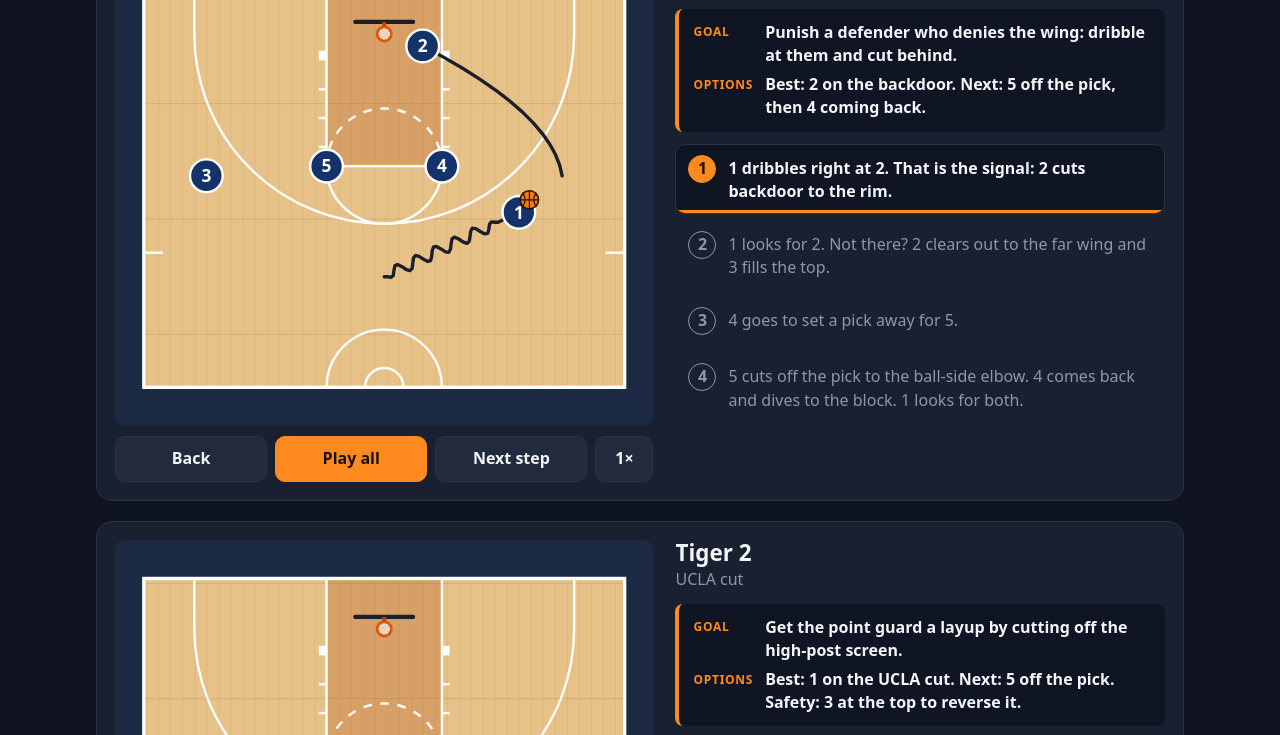
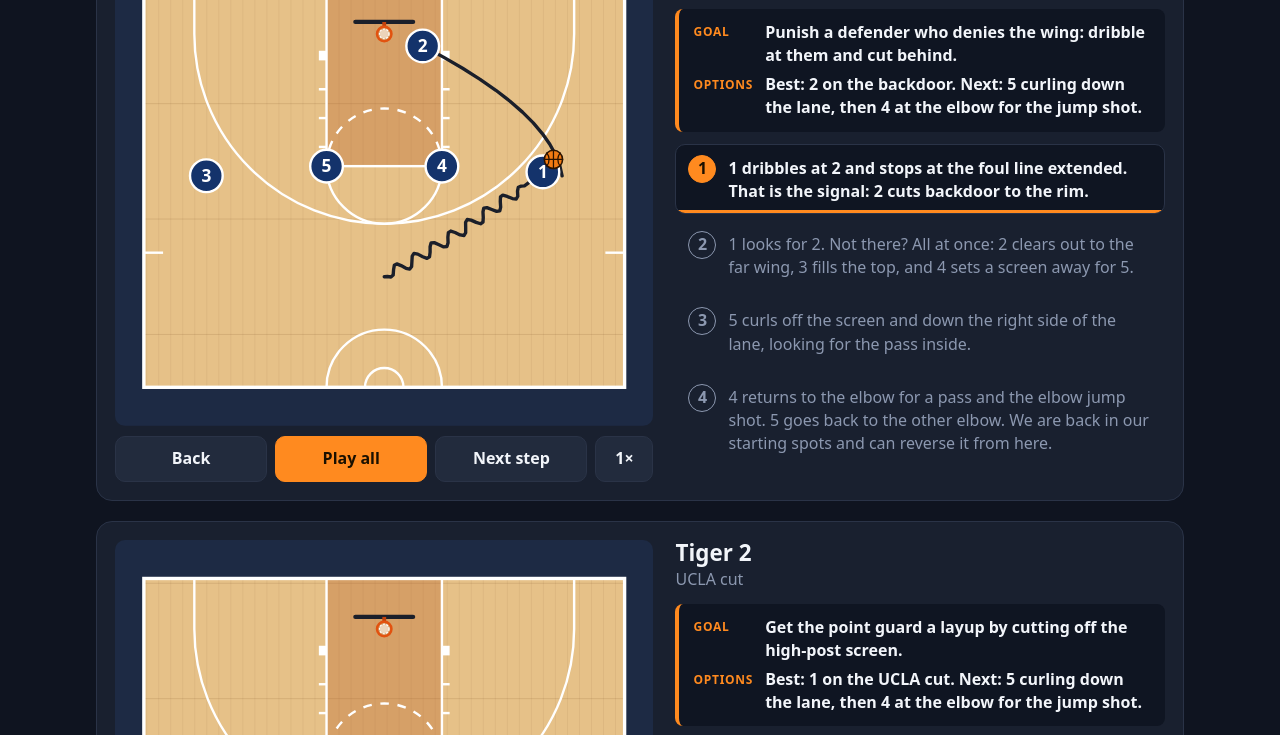
Before and after one commit to mboegner/hoops-site, a plain HTML site: page index.html in a window 1280 px wide. Shown: the part 410-1145 px from the top of the page. Drawn offline with Linux system fonts and the light colour scheme.

Commit message:
Deploy from basketball-plays 96b20afad360a4e6bc87b855fc104dc6da9d4dfb mboegner/basketball-plays@96b20afad360a4e6bc87b855fc104dc6da9d4dfb

```diff
--- a/plays/4-across-3.json
+++ /dev/null
@@ -1,32 +0,0 @@
-{
-  "name": "4-Across: ball to 3",
-  "subtitle": "Press break, second option",
-  "court": "full",
-  "level": "youth",
-  "goal": "Same pattern as ball to 5, on the opposite side.",
-  "options": "Inbound: 5 first, then 3, then 1. After the catch: sideline, middle, long, or back to 4.",
-  "versus": "Full-court zone press",
-  "start": { "o4": [300, 900], "o3": [55, 690], "o2": [195, 690], "o1": [325, 690], "o5": [465, 690] },
-  "ball": "o4",
-  "steps": [
-    {
-      "note": "5 is covered, so 4 hits 3 on the other side.",
-      "actions": [
-        { "type": "pass", "from": "o4", "to": "o3" }
-      ]
-    },
-    {
-      "note": "On the catch: 2 angle-cuts to the sideline at half court, 1 angle-cuts to the center circle, 5 goes long to the basket, and 4 steps in behind as the safety.",
-      "actions": [
-        { "type": "cut", "player": "o2", "path": [[50, 480]] },
-        { "type": "cut", "player": "o1", "path": [[258, 470]] },
-        { "type": "cut", "player": "o5", "path": [[450, 230]] },
-        { "type": "cut", "player": "o4", "path": [[370, 800]] }
-      ]
-    },
-    {
-      "note": "3 looks up the floor and takes whoever is open: 2 on the sideline, 1 in the middle, 5 long, or 4 behind.",
-      "actions": []
-    }
-  ]
-}
--- a/plays/4-across-5.json
+++ /dev/null
@@ -1,32 +0,0 @@
-{
-  "name": "4-Across: ball to 5",
-  "subtitle": "Press break, first option",
-  "court": "full",
-  "level": "youth",
-  "goal": "Beat the press with passes, not dribbles. Catch it and look up.",
-  "options": "Inbound: 5 first, then 3, then 1. After the catch: sideline, middle, long, or back to 4.",
-  "versus": "Full-court zone press",
-  "start": { "o4": [300, 900], "o3": [55, 690], "o2": [195, 690], "o1": [325, 690], "o5": [465, 690] },
-  "ball": "o4",
-  "steps": [
-    {
-      "note": "4 fakes a pass to the middle, then hits 5.",
-      "actions": [
-        { "type": "pass", "from": "o4", "to": "o5" }
-      ]
-    },
-    {
-      "note": "On the catch: 1 angle-cuts to the sideline at half court, 2 angle-cuts to the center circle, 3 goes long to the basket, and 4 steps in behind as the safety.",
-      "actions": [
-        { "type": "cut", "player": "o1", "path": [[470, 480]] },
-        { "type": "cut", "player": "o2", "path": [[262, 470]] },
-        { "type": "cut", "player": "o3", "path": [[70, 230]] },
-        { "type": "cut", "player": "o4", "path": [[170, 800]] }
-      ]
-    },
-    {
-      "note": "5 looks up the floor and takes whoever is open: 1 on the sideline, 2 in the middle, 3 long, or 4 behind.",
-      "actions": []
-    }
-  ]
-}
--- a/plays/4-across-screen.json
+++ b/plays/4-across-screen.json
@@ -1,33 +1,33 @@
 {
   "name": "4-Across: screen for 1",
-  "subtitle": "Press break, when 3 and 5 are shut down",
+  "subtitle": "Press break, when 4 and 5 are shut down",
   "court": "full",
   "level": "youth",
   "goal": "If they take away both sidelines, free the point guard in the middle.",
-  "options": "Best: 1 coming back to the ball off 2's screen. Then 1 looks long to 3 or 5.",
+  "options": "Best: 1 coming back to the ball off 2's screen. Then 1 looks long to 4 or 5.",
   "versus": "Full-court zone press",
-  "start": { "o4": [300, 900], "o3": [55, 690], "o2": [195, 690], "o1": [325, 690], "o5": [465, 690] },
-  "ball": "o4",
+  "start": { "o3": [300, 900], "o4": [55, 690], "o2": [195, 690], "o1": [325, 690], "o5": [465, 690] },
+  "ball": "o3",
   "steps": [
     {
-      "note": "3 and 5 are shut down, so they go long. 2 screens for 1.",
+      "note": "4 and 5 are shut down, so they go long. 2 screens for 1.",
       "actions": [
-        { "type": "cut", "player": "o3", "path": [[60, 440]] },
+        { "type": "cut", "player": "o4", "path": [[60, 440]] },
         { "type": "cut", "player": "o5", "path": [[460, 440]] },
         { "type": "screen", "player": "o2", "path": [[287, 700]] }
       ]
     },
     {
-      "note": "1 comes off the screen back toward the ball. 4 passes to 1.",
+      "note": "1 comes off the screen back toward the ball. 3 passes to 1.",
       "actions": [
         { "type": "cut", "player": "o1", "path": [[285, 752], [215, 790]] },
-        { "type": "pass", "from": "o4", "to": "o1" }
+        { "type": "pass", "from": "o3", "to": "o1" }
       ]
     },
     {
-      "note": "4 steps in behind the ball as the safety. 1 looks up the floor.",
+      "note": "3 steps in behind the ball as the safety. 1 looks up the floor.",
       "actions": [
-        { "type": "cut", "player": "o4", "path": [[375, 815]] }
+        { "type": "cut", "player": "o3", "path": [[375, 815]] }
       ]
     }
   ]
--- /dev/null
+++ b/plays/4-across.json
@@ -0,0 +1,46 @@
+{
+  "name": "4-Across",
+  "subtitle": "Press break",
+  "court": "full",
+  "level": "youth",
+  "goal": "Beat the press with passes, not dribbles. Catch it and look up.",
+  "options": "First: 1 up the sideline for the fast break. Backup, always there: back to 3, then reverse to 4.",
+  "versus": "Full-court zone press",
+  "start": { "o3": [300, 900], "o4": [55, 690], "o2": [195, 690], "o1": [325, 690], "o5": [465, 690] },
+  "ball": "o3",
+  "steps": [
+    {
+      "note": "3 fakes a pass to the middle, then hits 5. If 5 is covered, look to 4, then 1. Ball to 4 is the same pattern on the other side.",
+      "actions": [
+        { "type": "pass", "from": "o3", "to": "o5" }
+      ]
+    },
+    {
+      "note": "On the catch: 1 angle-cuts to the sideline at half court. 2 angle-cuts to the right side of the center circle. 4 comes up to the first sideline mark and stays back for the reversal. 3 steps in behind the ball as the safety.",
+      "actions": [
+        { "type": "cut", "player": "o1", "path": [[470, 480]] },
+        { "type": "cut", "player": "o2", "path": [[312, 468]] },
+        { "type": "cut", "player": "o4", "path": [[60, 600]] },
+        { "type": "cut", "player": "o3", "path": [[170, 800]] }
+      ]
+    },
+    {
+      "note": "First look: 1 up the sideline for the fast break. The defense will start taking this away.",
+      "actions": [
+        { "type": "look", "from": "o5", "to": "o1" }
+      ]
+    },
+    {
+      "note": "The backup is always there: 5 passes back to 3.",
+      "actions": [
+        { "type": "pass", "from": "o5", "to": "o3" }
+      ]
+    },
+    {
+      "note": "3 reverses the ball to 4 on the other side.",
+      "actions": [
+        { "type": "pass", "from": "o3", "to": "o4" }
+      ]
+    }
+  ]
+}
--- a/plays/arizona.json
+++ b/plays/arizona.json
@@ -36,7 +36,7 @@
       ]
     },
     {
-      "note": "Overload! 3 has 2 in the corner, 5 at the elbow and 4 on the block. Find the open one.",
+      "note": "Overload: 3 has 2 in the corner, 5 at the elbow and 4 on the block. Find the open one.",
       "actions": []
     }
   ]
--- a/plays/carolina.json
+++ b/plays/carolina.json
@@ -34,7 +34,7 @@
       ]
     },
     {
-      "note": "4-on-3. Corner, don't panic: 5 on the block, 3 at the elbow, or back out to 2 on the wing.",
+      "note": "4-on-3. The corner stays calm and reads it: 5 on the block, 3 at the elbow, or back out to 2 on the wing.",
       "actions": []
     }
   ]
--- a/plays/duke.json
+++ b/plays/duke.json
@@ -13,7 +13,7 @@
   "ball": "o1",
   "steps": [
     {
-      "note": "4 comes up and screens the defender on the ball. Stand still: no wiggling. Let 1 set it up.",
+      "note": "4 comes up and screens the defender on the ball. Hold the screen still and let 1 set it up.",
       "actions": [
         { "type": "screen", "player": "o4", "path": [[325, 215], [295, 304]] }
       ]
--- a/plays/index.json
+++ b/plays/index.json
@@ -32,8 +32,7 @@
       "title": "4-Across",
       "subtitle": "Press break",
       "plays": [
-        { "slug": "4-across-5", "label": "Ball to 5" },
-        { "slug": "4-across-3", "label": "Ball to 3" },
+        { "slug": "4-across", "label": "4-Across" },
         { "slug": "4-across-screen", "label": "Screen for 1" }
       ]
     }
--- a/plays/tiger-1.json
+++ b/plays/tiger-1.json
@@ -4,35 +4,36 @@
   "court": "half",
   "level": "youth",
   "goal": "Punish a defender who denies the wing: dribble at them and cut behind.",
-  "options": "Best: 2 on the backdoor. Next: 5 off the pick, then 4 coming back.",
+  "options": "Best: 2 on the backdoor. Next: 5 curling down the lane, then 4 at the elbow for the jump shot.",
   "start": { "o1": [260, 345], "o2": [445, 240], "o3": [75, 240], "o4": [320, 230], "o5": [200, 230] },
   "ball": "o1",
   "steps": [
     {
-      "note": "1 dribbles right at 2. That is the signal: 2 cuts backdoor to the rim.",
+      "note": "1 dribbles at 2 and stops at the foul line extended. That is the signal: 2 cuts backdoor to the rim.",
       "actions": [
-        { "type": "dribble", "player": "o1", "path": [[400, 278]] },
+        { "type": "dribble", "player": "o1", "path": [[335, 305], [425, 236]] },
         { "type": "cut", "player": "o2", "path": [[435, 175], [300, 105]] }
       ]
     },
     {
-      "note": "1 looks for 2. Not there? 2 clears out to the far wing and 3 fills the top.",
+      "note": "1 looks for 2. Not there? All at once: 2 clears out to the far wing, 3 fills the top, and 4 sets a screen away for 5.",
       "actions": [
         { "type": "cut", "player": "o2", "path": [[185, 105], [75, 240]] },
-        { "type": "cut", "player": "o3", "path": [[150, 325], [255, 350]] }
-      ]
-    },
-    {
-      "note": "4 goes to set a pick away for 5.",
-      "actions": [
+        { "type": "cut", "player": "o3", "path": [[150, 325], [255, 350]] },
         { "type": "screen", "player": "o4", "path": [[237, 232]] }
       ]
     },
     {
-      "note": "5 cuts off the pick to the ball-side elbow. 4 comes back and dives to the block. 1 looks for both.",
+      "note": "5 curls off the screen and down the right side of the lane, looking for the pass inside.",
       "actions": [
-        { "type": "cut", "player": "o5", "path": [[245, 280], [322, 240]] },
-        { "type": "cut", "player": "o4", "path": [[275, 170], [325, 118]] }
+        { "type": "cut", "player": "o5", "path": [[240, 300], [300, 240], [305, 135]] }
+      ]
+    },
+    {
+      "note": "4 returns to the elbow for a pass and the elbow jump shot. 5 goes back to the other elbow. We are back in our starting spots and can reverse it from here.",
+      "actions": [
+        { "type": "cut", "player": "o4", "path": [[320, 230]] },
+        { "type": "cut", "player": "o5", "path": [[262, 165], [200, 230]] }
       ]
     }
   ]
--- a/plays/tiger-2.json
+++ b/plays/tiger-2.json
@@ -4,7 +4,7 @@
   "court": "half",
   "level": "youth",
   "goal": "Get the point guard a layup by cutting off the high-post screen.",
-  "options": "Best: 1 on the UCLA cut. Next: 5 off the pick. Safety: 3 at the top to reverse it.",
+  "options": "Best: 1 on the UCLA cut. Next: 5 curling down the lane, then 4 at the elbow for the jump shot.",
   "start": { "o1": [260, 345], "o2": [445, 240], "o3": [75, 240], "o4": [320, 230], "o5": [200, 230] },
   "ball": "o1",
   "steps": [
@@ -15,24 +15,31 @@
       ]
     },
     {
-      "note": "1 cuts hard off 4's shoulder to the block. That is the UCLA cut. 2 looks for the layup pass.",
+      "note": "4 screens for 1. 1 cuts hard off 4's shoulder to the block. That is the UCLA cut. 2 looks for the layup pass.",
       "actions": [
-        { "type": "cut", "player": "o1", "path": [[362, 232], [325, 118]] }
+        { "type": "screen", "player": "o4", "path": [[328, 250]] },
+        { "type": "cut", "player": "o1", "path": [[437, 240], [325, 118]] }
       ]
     },
     {
-      "note": "4 goes to pick away for 5. 3 fills the top. 1 clears out to the far wing.",
+      "note": "Not there? All at once: 1 clears out to the far wing, 3 fills the top, and 4 sets a screen away for 5.",
       "actions": [
-        { "type": "screen", "player": "o4", "path": [[237, 232]] },
+        { "type": "cut", "player": "o1", "path": [[190, 100], [75, 240]] },
         { "type": "cut", "player": "o3", "path": [[150, 325], [255, 350]] },
-        { "type": "cut", "player": "o1", "path": [[190, 100], [75, 240]] }
+        { "type": "screen", "player": "o4", "path": [[237, 232]] }
       ]
     },
     {
-      "note": "5 comes off the pick to the ball-side elbow. 4 comes back and dives to the block.",
+      "note": "5 curls off the screen and down the right side of the lane, looking for the pass inside.",
       "actions": [
-        { "type": "cut", "player": "o5", "path": [[245, 280], [322, 240]] },
-        { "type": "cut", "player": "o4", "path": [[275, 170], [325, 118]] }
+        { "type": "cut", "player": "o5", "path": [[240, 300], [300, 240], [305, 135]] }
+      ]
+    },
+    {
+      "note": "4 returns to the elbow for a pass and the elbow jump shot. 5 goes back to the other elbow. We are back in our starting spots and can reverse it from here.",
+      "actions": [
+        { "type": "cut", "player": "o4", "path": [[320, 230]] },
+        { "type": "cut", "player": "o5", "path": [[262, 165], [200, 230]] }
       ]
     }
   ]
--- a/plays/tiger-3.json
+++ b/plays/tiger-3.json
@@ -3,8 +3,8 @@
   "subtitle": "Wing pick and roll",
   "court": "half",
   "level": "youth",
-  "goal": "Make it 2-on-1 with a ball screen on the wing.",
-  "options": "Best: 2 attacking off the screen. Next: 4 on the roll. Nothing? Reverse it and try again.",
+  "goal": "A classic pick and roll: 2 and 4 play a two-man game on the wing.",
+  "options": "Best: 4 on the roll, or 2 scoring off the screen. Nothing? Reverse it and try again.",
   "start": { "o1": [260, 345], "o2": [445, 240], "o3": [75, 240], "o4": [320, 230], "o5": [200, 230] },
   "ball": "o1",
   "steps": [
@@ -15,22 +15,22 @@
       ]
     },
     {
-      "note": "4 sprints out and screens 2's defender. Run like a boss!",
+      "note": "4 sprints out and screens 2's defender on the inside, between 2 and the basket.",
       "actions": [
-        { "type": "screen", "player": "o4", "path": [[408, 256]] }
+        { "type": "screen", "player": "o4", "path": [[408, 222]] }
       ]
     },
     {
-      "note": "2 dribbles off the screen toward the middle. 4 rolls to the basket.",
+      "note": "2 drives off the screen toward the lane. 4 rolls straight to the basket.",
       "actions": [
-        { "type": "dribble", "player": "o2", "path": [[412, 300], [338, 268]] },
-        { "type": "cut", "player": "o4", "path": [[372, 180], [300, 110]] }
+        { "type": "dribble", "player": "o2", "path": [[425, 290], [340, 205]] },
+        { "type": "cut", "player": "o4", "path": [[380, 150], [300, 112]] }
       ]
     },
     {
-      "note": "Nothing there? Reverse the ball and try again on the other side.",
+      "note": "2 hits 4 on the roll for the layup. If it is not there, reverse the ball and run it on the other side.",
       "actions": [
-        { "type": "pass", "from": "o2", "to": "o1" }
+        { "type": "pass", "from": "o2", "to": "o4" }
       ]
     }
   ]
--- a/plays/tiger-5.json
+++ b/plays/tiger-5.json
@@ -3,8 +3,8 @@
   "subtitle": "Wing double screen away",
   "court": "half",
   "level": "youth",
-  "goal": "Free a shooter with two screens away from the ball.",
-  "options": "Best: 3 off the double screen. Next: 4 or 5 rolling to the rim.",
+  "goal": "Sell 4 as the first option, then spring 3 through a double screen for a layup.",
+  "options": "Best: 3 catching at the free throw line and finishing at speed. 4 in the short corner is the decoy.",
   "start": { "o1": [260, 345], "o2": [445, 240], "o3": [75, 240], "o4": [320, 230], "o5": [200, 230] },
   "ball": "o1",
   "steps": [
@@ -15,18 +15,26 @@
       ]
     },
     {
-      "note": "4 and 5 set a double screen for 3. 1 cuts through to the far corner.",
+      "note": "4 goes to screen for 2. At the same time, 1 and 5 set a double screen for 3.",
       "actions": [
-        { "type": "screen", "player": "o5", "path": [[128, 262]] },
-        { "type": "screen", "player": "o4", "path": [[250, 270], [165, 268]] },
-        { "type": "cut", "player": "o1", "path": [[265, 180], [130, 95], [42, 72]] }
+        { "type": "screen", "player": "o4", "path": [[405, 236]] },
+        { "type": "screen", "player": "o5", "path": [[166, 203]] },
+        { "type": "screen", "player": "o1", "path": [[235, 300], [166, 273]] }
       ]
     },
     {
-      "note": "3 curls off the double screen to the top. 2 hits 3 for the shot.",
+      "note": "4 slips to the short corner, calling for the ball. 4 is the decoy. 3 explodes through the two screens, and 2 hits 3 at the free throw line.",
+      "passTiming": "together",
       "actions": [
-        { "type": "cut", "player": "o3", "path": [[130, 318], [250, 335]] },
+        { "type": "cut", "player": "o4", "path": [[425, 150], [392, 82]] },
+        { "type": "cut", "player": "o3", "path": [[260, 236]] },
         { "type": "pass", "from": "o2", "to": "o3" }
+      ]
+    },
+    {
+      "note": "3 keeps going straight down the lane at full speed for the layup.",
+      "actions": [
+        { "type": "dribble", "player": "o3", "path": [[262, 120]] }
       ]
     }
   ]
--- a/src/player.js
+++ b/src/player.js
@@ -75,24 +75,33 @@ function drawLines(group, tl) {
     const tip = track.path[track.path.length - 1];
     if (track.type === 'screen' || track.type === 'handoff') {
       el('path', { d: d(track.path), class: `bp-line ${cls}` }, group);
-      bar(group, tip, dir, cls);
-      if (track.type === 'handoff') bar(group, { x: tip.x - dir.x * 7, y: tip.y - dir.y * 7 }, dir, cls);
+      if (track.type === 'screen') {
+        // The bar sits just ahead of the screener, so it still shows once they arrive.
+        bar(group, { x: tip.x + dir.x * (TOKEN_R + 4), y: tip.y + dir.y * (TOKEN_R + 4) }, dir, cls, 15);
+      } else {
+        bar(group, tip, dir, cls);
+        bar(group, { x: tip.x - dir.x * 7, y: tip.y - dir.y * 7 }, dir, cls);
+      }
     } else {
       const body = trimEnd(track.type === 'dribble' ? wavy(track.path) : track.path, 10);
       el('path', { d: d(body), class: `bp-line ${cls}` }, group);
       arrowHead(group, tip, dir, cls);
     }
   }
-  if (tl.pass && tl.passWindow) {
-    const from = frameAt(tl, tl.passWindow.t0).pos[tl.pass.from];
-    const to = frameAt(tl, tl.passWindow.t1).pos[tl.pass.to];
+  const between = (from, to, cls) => {
     const len = Math.hypot(to.x - from.x, to.y - from.y) || 1;
     const dir = { x: (to.x - from.x) / len, y: (to.y - from.y) / len };
     const a = { x: from.x + dir.x * (TOKEN_R + 4), y: from.y + dir.y * (TOKEN_R + 4) };
     const tip = { x: to.x - dir.x * (TOKEN_R + 4), y: to.y - dir.y * (TOKEN_R + 4) };
-    el('path', { d: d([a, { x: tip.x - dir.x * 10, y: tip.y - dir.y * 10 }]), class: 'bp-line bp-pass' }, group);
-    arrowHead(group, tip, dir, 'bp-pass');
+    el('path', { d: d([a, { x: tip.x - dir.x * 10, y: tip.y - dir.y * 10 }]), class: `bp-line ${cls}` }, group);
+    arrowHead(group, tip, dir, cls);
+  };
+  if (tl.pass && tl.passWindow) {
+    between(frameAt(tl, tl.passWindow.t0).pos[tl.pass.from], frameAt(tl, tl.passWindow.t1).pos[tl.pass.to], 'bp-pass');
   }
+  // A "look" is a pass the ball handler reads but does not throw in this step.
+  const end = frameAt(tl, tl.duration).pos;
+  for (const look of tl.looks) between(end[look.from], end[look.to], 'bp-look');
 }
 
 function make(tag, cls, parent, text) {
--- a/src/styles.css
+++ b/src/styles.css
@@ -168,6 +168,8 @@ html { scroll-behavior: smooth; }
 .bp-arrow { fill: var(--move); }
 .bp-line.bp-pass { stroke: var(--pass); stroke-dasharray: 9 8; }
 .bp-arrow.bp-pass { fill: var(--pass); }
+.bp-line.bp-look { stroke: var(--pass); stroke-width: 2.5; stroke-dasharray: 2 8; opacity: 0.8; }
+.bp-arrow.bp-look { fill: var(--pass); opacity: 0.8; }
 
 .bp-token text {
   font-weight: 800;
--- a/src/timeline.js
+++ b/src/timeline.js
@@ -193,7 +193,10 @@ export function buildStep(play, index) {
   const duration = t + TAIL;
   hold(duration);
 
-  return { index, duration, start, tracks, ball, holder, endHolder: current, pass, passWindow };
+  // "look" actions mark a read the ball handler makes; nothing moves.
+  const looks = actions.filter((a) => a.type === 'look' && start[a.from] && start[a.to]);
+
+  return { index, duration, start, tracks, ball, holder, endHolder: current, pass, passWindow, looks };
 }
 
 /** Player positions, ball position and holder at `time` seconds into a step. */
```
Also changed, not shown: plays/tiger-4.json (+4 -4 lines).
